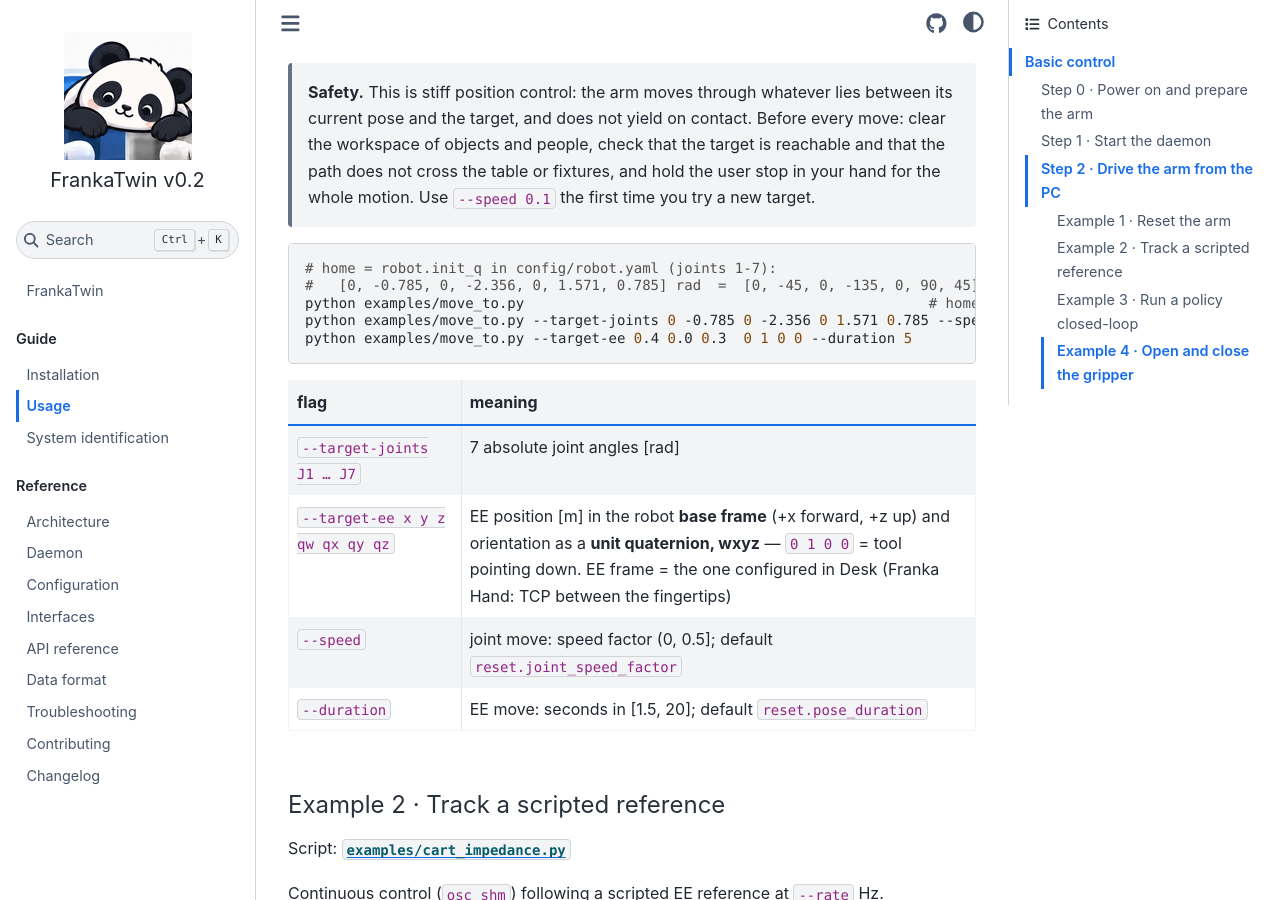
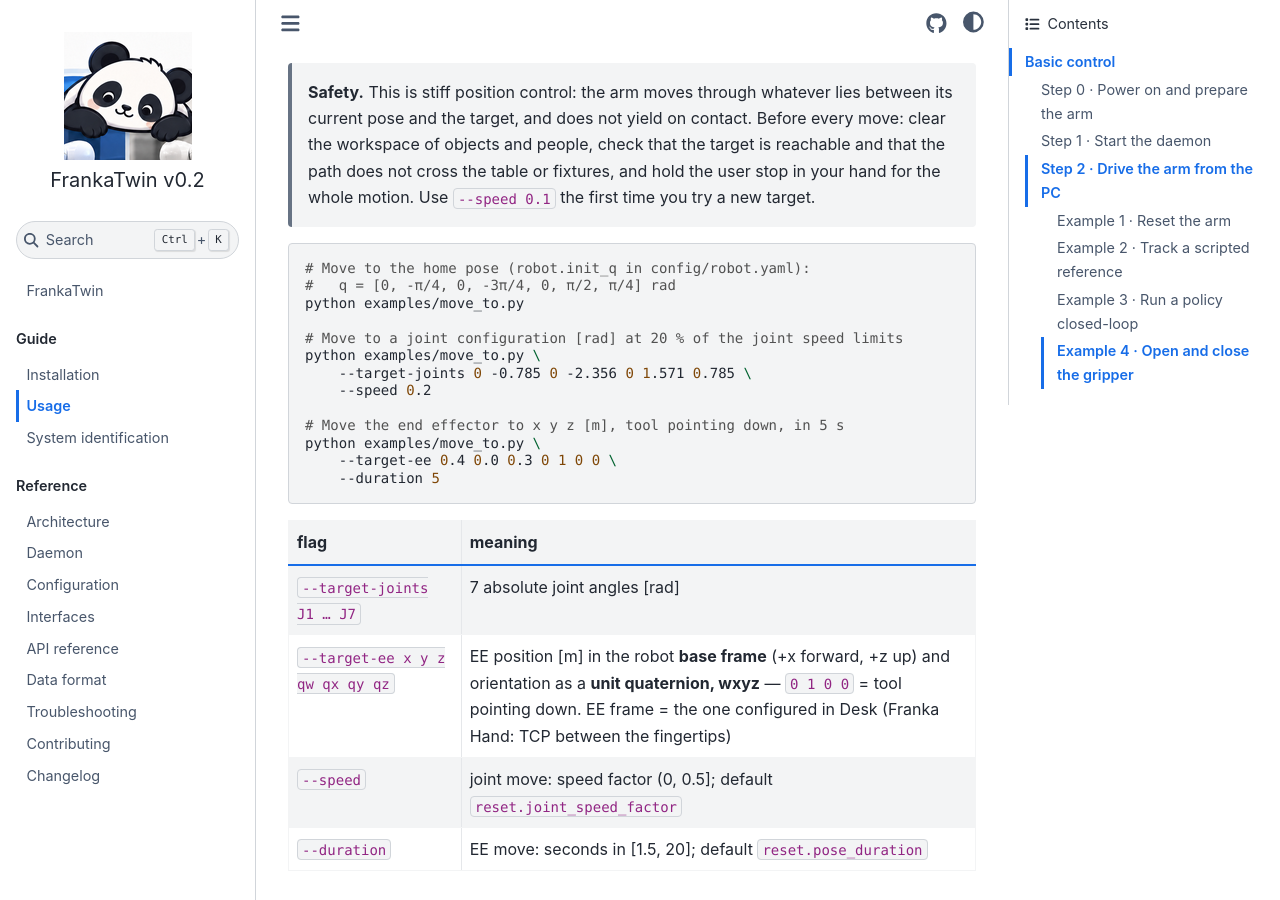
Before and after one commit to tsrobcvai/frankatwin, a Sphinx documentation site: the page built from docs/usage.md, in a window 1280 px wide and 900 px high, scrolled down 1294 px. Built offline with Sphinx 7.4.7 and the Sphinx Book theme 1.1.4, drawn with Linux system fonts in a browser that asks for light colours.

Commit message:
docs(usage): restyle the Example 1 code block
Comments go on their own line above each command, long flag lists wrap
with backslash continuations, and blank lines separate the three moves.
Longest line drops from 95 to 71 characters, so the block no longer
scrolls horizontally on the docs site.

Co-Authored-By: Claude Opus 5 (1M context) <noreply@anthropic.com>

````diff
--- a/docs/usage.md
+++ b/docs/usage.md
@@ -58,11 +58,19 @@ a typical pose. Then `osc_shm` restarts and holds the new pose compliantly.
 > the first time you try a new target.
 
 ```bash
-# home = robot.init_q in config/robot.yaml (joints 1-7):
-#   [0, -0.785, 0, -2.356, 0, 1.571, 0.785] rad  =  [0, -45, 0, -135, 0, 90, 45] deg
-python examples/move_to.py                                                # home = robot.init_q
-python examples/move_to.py --target-joints 0 -0.785 0 -2.356 0 1.571 0.785 --speed 0.2
-python examples/move_to.py --target-ee 0.4 0.0 0.3  0 1 0 0 --duration 5
+# Move to the home pose (robot.init_q in config/robot.yaml):
+#   q = [0, -π/4, 0, -3π/4, 0, π/2, π/4] rad
+python examples/move_to.py
+
+# Move to a joint configuration [rad] at 20 % of the joint speed limits
+python examples/move_to.py \
+    --target-joints 0 -0.785 0 -2.356 0 1.571 0.785 \
+    --speed 0.2
+
+# Move the end effector to x y z [m], tool pointing down, in 5 s
+python examples/move_to.py \
+    --target-ee 0.4 0.0 0.3 0 1 0 0 \
+    --duration 5
 ```
 
 | flag | meaning |
````
